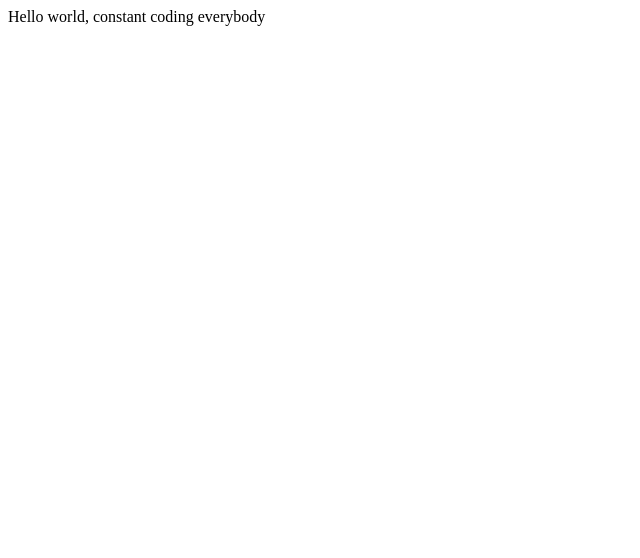
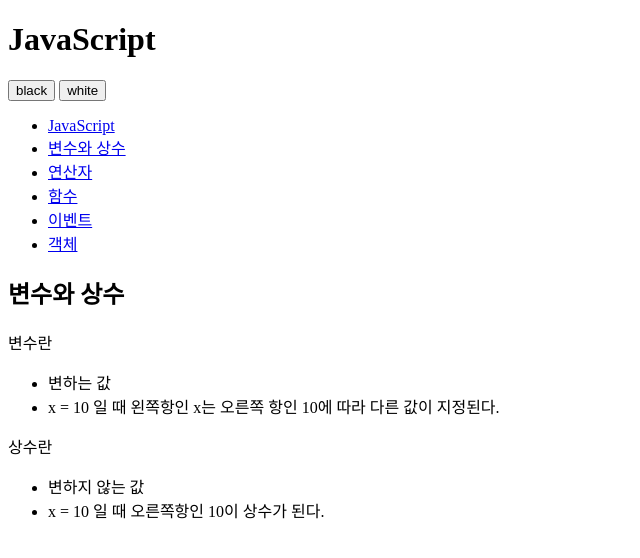
Before and after one commit to KangManki/opentutorials-constant, a plain HTML site: page index.html in a window 1280 px wide. Shown: the whole page, without its empty margins (0-640 px from the left). Drawn offline with Linux system fonts and the light colour scheme.

Commit message:
add html

```diff
--- a/index.html
+++ b/index.html
@@ -1,22 +1,52 @@
-		<meta charset="utf-8">
-
-		<!-- Always force latest IE rendering engine (even in intranet) & Chrome Frame
-		Remove this if you use the .htaccess -->
-		<meta http-equiv="X-UA-Compatible" content="IE=edge,chrome=1">
-
-		<title>index</title>
-		<meta name="description" content="">
-		<meta name="author" content="constant">
-
-		<meta name="viewport" content="width=device-width; initial-scale=1.0">
-
-		<!-- Replace favicon.ico & apple-touch-icon.png in the root of your domain and delete these references -->
-		<link rel="shortcut icon" href="/favicon.ico">
-		<link rel="apple-touch-icon" href="/apple-touch-icon.png">
-	</head>
-
-	<body>
-		Hello world, constant
-		coding everybody
-	</body>
+<!DOCTYPE html>
+<html>
+<head>
+<meta charset="utf-8" />
+</head>
+<body id="body">
+<div>
+<header>
+<h1>JavaScript</h1>
+</header>
+<div id="toolbar">
+<input type="button" value="black" />
+<input type="button" value="white" />
+</div>
+<nav>
+<ul>
+<li><a href="http://opentutorials.org/course/49/17">JavaScript</a></li>
+<li><a href="http://opentutorials.org/course/49/16">변수와 상수</a></li>
+<li><a href="http://opentutorials.org/course/49/18">연산자</a></li>
+<li><a href="http://opentutorials.org/course/49/19">함수</a></li>
+<li><a href="http://opentutorials.org/course/49/20">이벤트</a></li>
+<li><a href="http://opentutorials.org/course/49/21">객체</a></li>
+</ul>
+</nav>
+<article>
+<h2>변수와 상수</h2>
+<div>
+<p>변수란</p>
+<ul>
+<li>
+변하는 값
+</li>
+<li>
+x = 10 일 때 왼쪽항인 x는 오른쪽 항인 10에 따라 다른 값이 지정된다.
+</li>
+</ul>
+<p>
+상수란
+</p>
+<ul>
+<li>
+변하지 않는 값
+</li>
+<li>
+x = 10 일 때 오른쪽항인 10이 상수가 된다.
+</li>
+</ul>
+</div>
+</article>
+</div>
+</body>
 </html>
```
